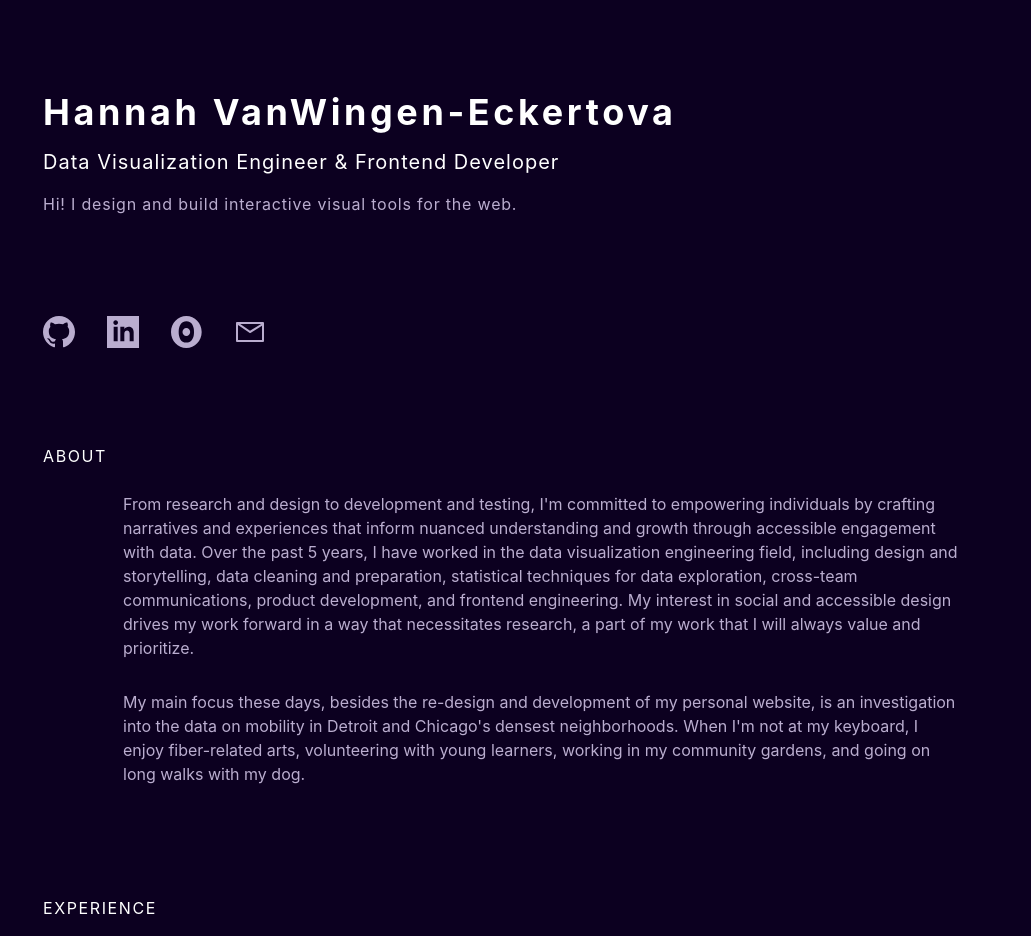
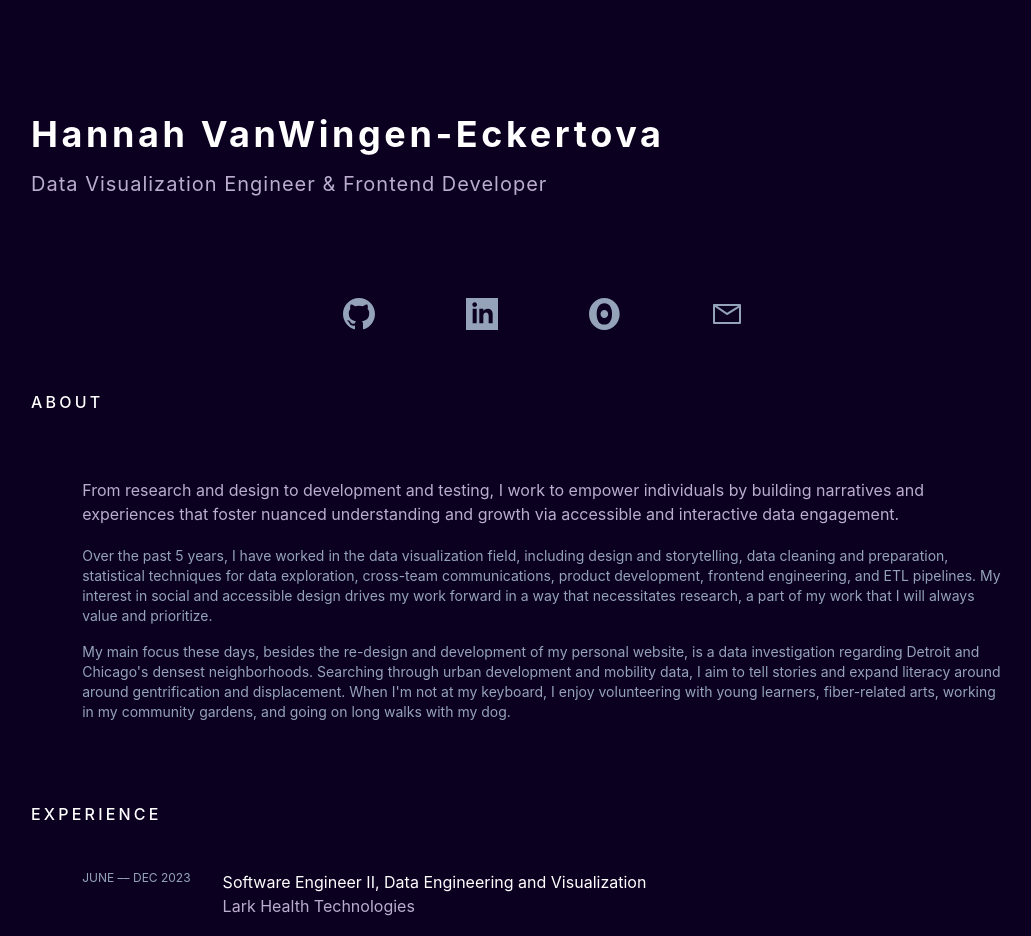
Before and after one commit to hvanova/hvanova.github.io, a Svelte app: page / in a window 1280 px wide. Shown: the top 936 px of the page, without its empty margins (97-1128 px from the left). Built offline with nearby package versions, Linux system fonts and the light colour scheme.

Commit message:
fix for multi-view

```diff
--- a/content/about.js
+++ b/content/about.js
@@ -1,17 +1,15 @@
 export const name = `Hannah VanWingen-Eckertova`;
 export const title = `Data Visualization Engineer & Frontend Developer`;
-export const bio = `Hi! I design and build interactive visual tools for the web.`
-export const about = {
-  paragraphs: [
-    `From research and design to development and testing, I'm committed to empowering individuals by crafting narratives and experiences that inform nuanced understanding and growth through accessible engagement with data.
-    Over the past 5 years, I have worked in the data visualization engineering field, including design and storytelling, data cleaning and preparation, statistical techniques for data exploration, cross-team communications, product development, and frontend engineering.
-    My interest in social and accessible design drives my work forward in a way that necessitates research, a part of my work that I will always value and prioritize.`,
-    `My main focus these days, besides the re-design and development of my personal website, is an investigation into the data on mobility in Detroit and Chicago's
-        densest neighborhoods. When I'm not at my keyboard, I enjoy fiber-related arts, volunteering with young learners, working in my community gardens, and going on long
-        walks with my dog.`,
-  ]
-}
-export const contactBlurb = `Feel free to reach out for any reason and I will happily be in touch at my earliest convenience.`
+
+export const intro = `From research and design to development and testing, I work to empower individuals by building narratives and experiences that foster nuanced understanding and growth via accessible and interactive data engagement.`
+export const aboutP1 = `Over the past 5 years, I have worked in the data visualization field, including design and storytelling, data cleaning and preparation, statistical techniques for data exploration, cross-team communications, product development, frontend engineering, and ETL pipelines.
+    My interest in social and accessible design drives my work forward in a way that necessitates research, a part of my work that I will always value and prioritize.`
+export const aboutP2 =
+  `My main focus these days, besides the re-design and development of my personal website, is a data investigation regarding Detroit and Chicago's
+        densest neighborhoods. Searching through urban development and mobility data, I aim to tell stories and expand literacy around around gentrification and displacement.
+        When I'm not at my keyboard, I enjoy volunteering with young learners, fiber-related arts, working in my community gardens, and going on long
+        walks with my dog.`
+
 export const links = {
   linkedin: 'https://www.linkedin.com/in/hannah-vanwingen-eckertova-248976115/',
   github: 'https://github.com/hvanova',
--- a/content/projects.js
+++ b/content/projects.js
@@ -4,16 +4,29 @@ export default [
         link: `https://www.michiganaerospace.com/expertise/data-exploitation/#:~:text=ARGOS.ai%20%2D%20Acquisition%20and%20Classification%20of%20Invasive%20Plant%20Species`,
         imagePath: `./public/images/argos.png`,
         description: `ARGOS.ai is a holistic automated platform that utilizes machine learning and drones to monitor and assess invasive plant species. A scientifically credible and affordable method for rapidly and precisely monitoring invasive plant species within rare and Great Lakes endemic coastal ecosystems.`,
-        role: `Data visualization lead developer. Learned DroneDeploy API integration. Gained field research experience.`
+        role: `Data Visualization Developer`
     },
     {
         title: `Modeling Group Infleunce in Multidimensional Networks`,
         link: `https://github.com/hvanova/network_group_influence/tree/master`,
         imagePath: `./public/images/groupinfluence.jpeg`,
-        description: `This study directs attention to modeling groups within a network and observing the influence of group behavior with regards to network convergence toward a value or decision. Regarding the modeling of social phenomena, defining boundaries and behaviors of groups are a focus within the model as they can have a large influence on an individual’s patterns in adopting values depending on a combination of influence measures.`,
-        role: `Programmed a NetLogo model to interpret group decision-making influence on equilibrium convergence in multidimensional networks.
-        Ran simulations over networks with various measures of clustering, information distribution, individual action probabilities, and group action probabilities.`
-
-    }
-
+        description: `This study directs attention to modeling groups within a network and observing the influence of group behavior with regards to network convergence toward a value or decision. Regarding the modeling of social phenomena, defining boundaries and behaviors of groups are a focus within the model as they can have a large influence on an individual’s patterns in adopting values depending on a combination of influence measures.
+        The model, programmed in NetLogo, interprets group decision-making influence on equilibrium convergence in multidimensional networks. Various simulations were performed over networks with various measures of clustering, information distribution, individual action probabilities, and group action probabilities.`,
+        role: `Independent Student Researcher, University of Michigan Department of Complex Systems`
+    },
+    {
+        title: `Derrida's Sources: Visualizing Citations and References`,
+        link: `https://clarkdatalabs.github.io/derrida/`,
+        imagePath: `./public/images/derrida.jpeg`,
+        description: `Jacques Derrida is one of the major figures of twentieth-century thought, and his library - which bears the traces of decades of close reading - represents a major intellectual archive. The Princeton University Library (PUL) houses Derrida's Margins, a website and online research tool for the annotations of Jacques Derrida. We used data collected from this project to create visualizations of the references used throughout Derrida's De la grammatologie.
+        This code can be adapted to create an interactive visualization for any data set, either for book references or another type, which includes many entries, an x-axis location for each entry, a y-axis location for each entry, and information to display with the mouse-over feature. The interactive and visual components are most interesting when entries are not discrete, and can be connected with a significant frequency to many locations along the x-axis.`,
+        role: `Data Visualization Design and Development Collaborator`,
+    },
+    {
+        title: `Bibliographic Networks: A Python Tutorial`,
+        link: `https://github.com/clarkdatalabs/bibliometric_networks?tab=readme-ov-file#bibliographic-networks-a-python-tutorial`,
+        imagePath: `./public/images/bibnet.jpeg`,
+        description: `Networks can provide significant measures to identify data driven patterns and dependencies. Though, given a data file it can be difficult to discern how one may approach creating such a network. In this tutorial, we will use a bibliographic data file downloaded from a query search in Scopus to walk through the process of cleaning the data file, writing a python script to parse the data into nodes and edges, computing graphical measures using NetworkX, and creating an interactive network display using HoloViews.`,
+        role: `Data Visualization Design and Development Collaborator`
+    },
 ]
--- a/src/App.svelte
+++ b/src/App.svelte
@@ -7,7 +7,7 @@
 </script>
 
 <main class="main bg-main font-inter">
-  <div class="mt-20">
+  <div class="container">
     <Header />
     <Nav />
     <div>
@@ -20,21 +20,17 @@
 
 <style>
   .main {
-    background-position: center;
     display: flex;
     flex-direction: row;
     flex-wrap: wrap;
-    padding: 0px 140px 0px 140px;
-    column-gap: 160px;
+    align-items: center;
+    justify-content: center;
+    width: 100vw;
   }
-  .col {
-    flex: 1;
-    flex-direction: column;
-    display: flex;
-    min-width: 500px;
-    overflow: scroll;
-    scrollbar-color: white;
-    max-height: 100vh;
-    /* padding: 80px 0px 80px 0px; */
+  .container {
+    padding: 0 10%;
+    margin-top: 8%;
+    max-width: 2000px;
+    width: 100%;
   }
 </style>
--- a/src/components/About.svelte
+++ b/src/components/About.svelte
@@ -1,19 +1,23 @@
 <script>
-  import { about } from "../../content/about.js";
+  import { intro, aboutP1, aboutP2 } from "../../content/about.js";
+  import "../../styles.css";
 </script>
 
-<div id="about" class="text-left text-m text-secondaryText pt-24">
-  <p class="text-white tracking-widest text-m mb-6">ABOUT</p>
-  <div class="px-20">
-    {#each about.paragraphs as paragraph}
-      <p class="item">{@html paragraph}</p>
-    {/each}
+<div id="about" class="sectionContainer">
+  <p class="sectionTitle">ABOUT</p>
+  <div class="details">
+    <div class="intro pt-5 text-secondaryText text-semibold text-base">
+      {intro}
+    </div>
+    <div class="about pt-5">
+      <p class="mb-4 text-sm text-greyText">{@html aboutP1}</p>
+      <p class="text-sm text-greyText">{@html aboutP2}</p>
+    </div>
   </div>
 </div>
 
 <style>
-  .item {
-    margin-bottom: 30px;
-    display: block;
+  .details {
+    padding: 20px 5%;
   }
 </style>
--- a/src/components/Experience.svelte
+++ b/src/components/Experience.svelte
@@ -2,23 +2,22 @@
     import roles from "../../content/experience.js";
 </script>
 
-<div id="experience" class="text-left pb-16 pt-20">
-    <p class="text-white tracking-widest text-m mb-6">EXPERIENCE</p>
-    <div class="px-20">
+<div id="experience" class="sectionContainer">
+    <p class="sectionTitle">EXPERIENCE</p>
     {#each roles as role}
-            <div class="role mb-12 p-4">
+        <div class="role">
             <div class="flex flex-row">
                 <div class="col text-greyText text-xs">
                     {role.range}
                 </div>
-                    <div class="ml-10">
+                <div class="ml-8">
                     <p class="text-l text-white">{role.title}</p>
                     <p class="text-m text-secondaryText link">
                         {role.company}
                     </p>
                 </div>
             </div>
-                <div class="text-greyText text-s mt-4">
+            <div class="text-greyText text-sm mt-4">
                 {role.description}
             </div>
             <div class="text-highlightText flex flex-row pt-2 flex-wrap">
@@ -31,9 +30,12 @@
         </div>
     {/each}
 </div>
-</div>
 
 <style>
+    .role {
+        padding: 20px 5%;
+        margin: 20px 0px 0px 0px;
+    }
     .role:hover {
         background-color: rgba(172, 172, 172, 0.1);
     }
--- a/src/components/Header.svelte
+++ b/src/components/Header.svelte
@@ -1,18 +1,16 @@
 <script>
-    import {name, title, bio} from "../../content/about.js"
+  import { name, title } from "../../content/about.js";
 </script>
 
 <div id="header" class="text-left">
-    <p class="text-4xl mt-3 font-bold text-white tracking-widest">
-      {name}
-    </p>
-    <p class="text-xl text-white mt-4 tracking-wider">
-      {title}
-    </p>
-    <p class="text-m text-secondaryText mt-4 tracking-wider">
-      {bio}
-    </p>
+  <p class="text-4xl font-bold text-white mt-3 tracking-widest">
+    {name}
+  </p>
+  <p class="text-xl text-secondaryText mt-4 tracking-wider">
+    {title}
+  </p>
 </div>
 
 <style lang="stylus">
+
 </style>
--- a/src/components/Nav.svelte
+++ b/src/components/Nav.svelte
@@ -8,16 +8,12 @@
 
     let selectedOption = "ABOUT";
 
-    // Function to handle click event and update selectedOption
     function handleClick(optionName) {
         selectedOption = optionName;
     }
 </script>
 
-<div
-    id="nav"
-    class="text-left text-xs mt-10 font-bold text-secondaryText tracking-widest navBar"
->
+<div id="nav" class="container text-left text-xs font-bold tracking-widest">
     <!-- <div class="w-full">
         <a href="#about"
             ><NavOption name="ABOUT" {selectedOption} {handleClick} /></a
@@ -29,23 +25,23 @@
             <NavOption name="PROJECTS" {selectedOption} {handleClick} /></a
         >
     </div> -->
-    <div class="links w-full">
-        <div class="link">
+    <div class="links">
+        <div class="link text-greyText">
             <a href={links.github}>
                 <GithubIcon />
             </a>
         </div>
-        <div class="link">
+        <div class="link text-greyText">
             <a href={links.linkedin}>
                 <LinkedInIcon />
             </a>
         </div>
-        <div class="link">
+        <div class="link text-greyText">
             <a href={links.observable}>
                 <ObservableIcon />
             </a>
         </div>
-        <div class="link">
+        <div class="link text-greyText">
             <a href={links.email}>
                 <EmailIcon />
             </a>
@@ -54,13 +50,8 @@
 </div>
 
 <style>
-    .navBar {
+    .link {
         display: flex;
-        flex-direction: column;
-        justify-content: space-between;
-    }
-    .link {
-        padding-right: 32px;
         height: 32px;
     }
     .link:hover {
@@ -68,8 +59,14 @@
     }
     .links {
         display: flex;
-        padding-top: 60px;
-        align-items: flex-end;
-        width: 100%;
+        align-items: center;
+        justify-content: space-between;
+        width: 400px;
+    }
+    .container {
+        display: flex;
+        align-items: center;
+        justify-content: center;
+        padding: 100px 16% 0px 16%;
     }
 </style>
--- a/src/components/Projects.svelte
+++ b/src/components/Projects.svelte
@@ -3,7 +3,7 @@
 </script>
 
 <div id="projects" class="text-left pb-16 pt-10">
-    <p class="text-white tracking-widest text-m mb-6">PROJECTS</p>
+    <p class="sectionTitle">PROJECTS</p>
     <div class="px-20 text-secondaryText">
         ~ Development in progress - come back soon! ~
     </div>
--- /dev/null
+++ b/styles.css
@@ -0,0 +1,13 @@
+.sectionContainer {
+    text-align: left;
+    padding-top: 60px;
+}
+
+.sectionTitle {
+    color: white;
+    font-weight: 500;
+    letter-spacing: 0.2em;
+    font-size: 1rem;
+    margin-bottom: 1.5rem;
+    ;
+}
```
Also changed, not shown: postcss.config.cjs (+3 -5 lines). Lines whose indentation alone changed are shown as unchanged.
